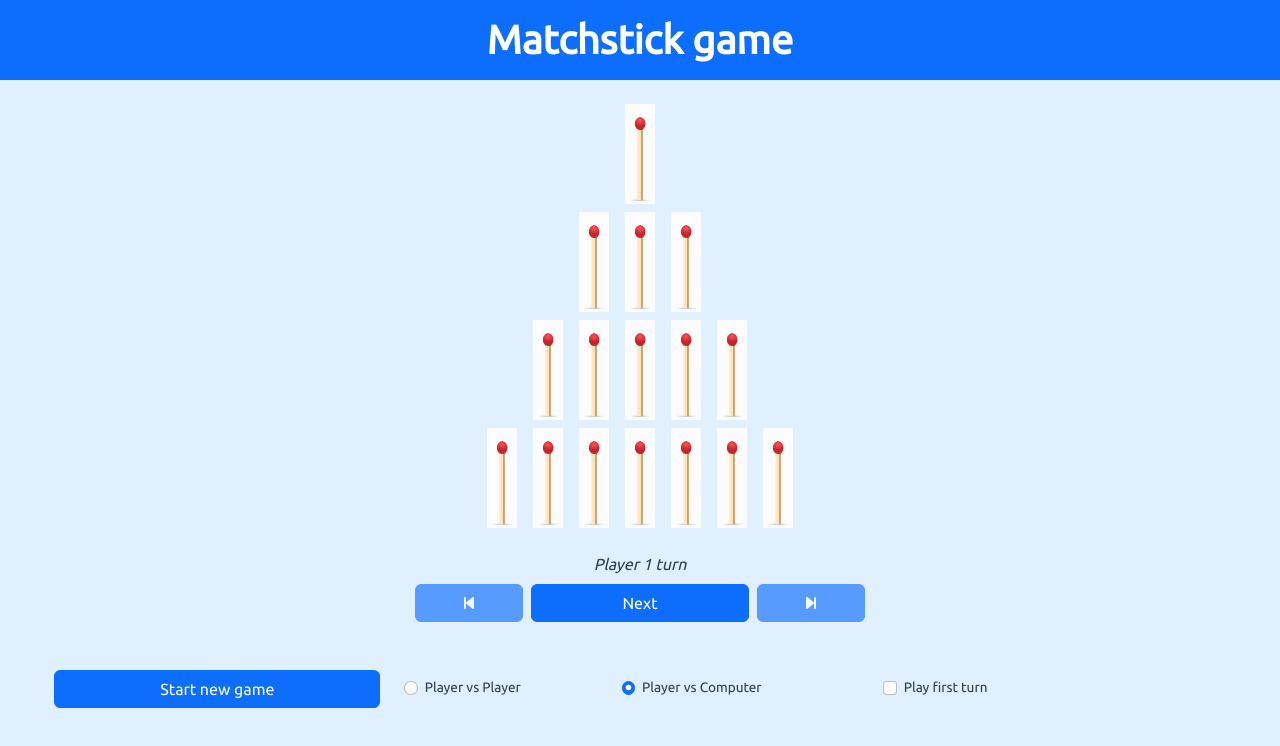
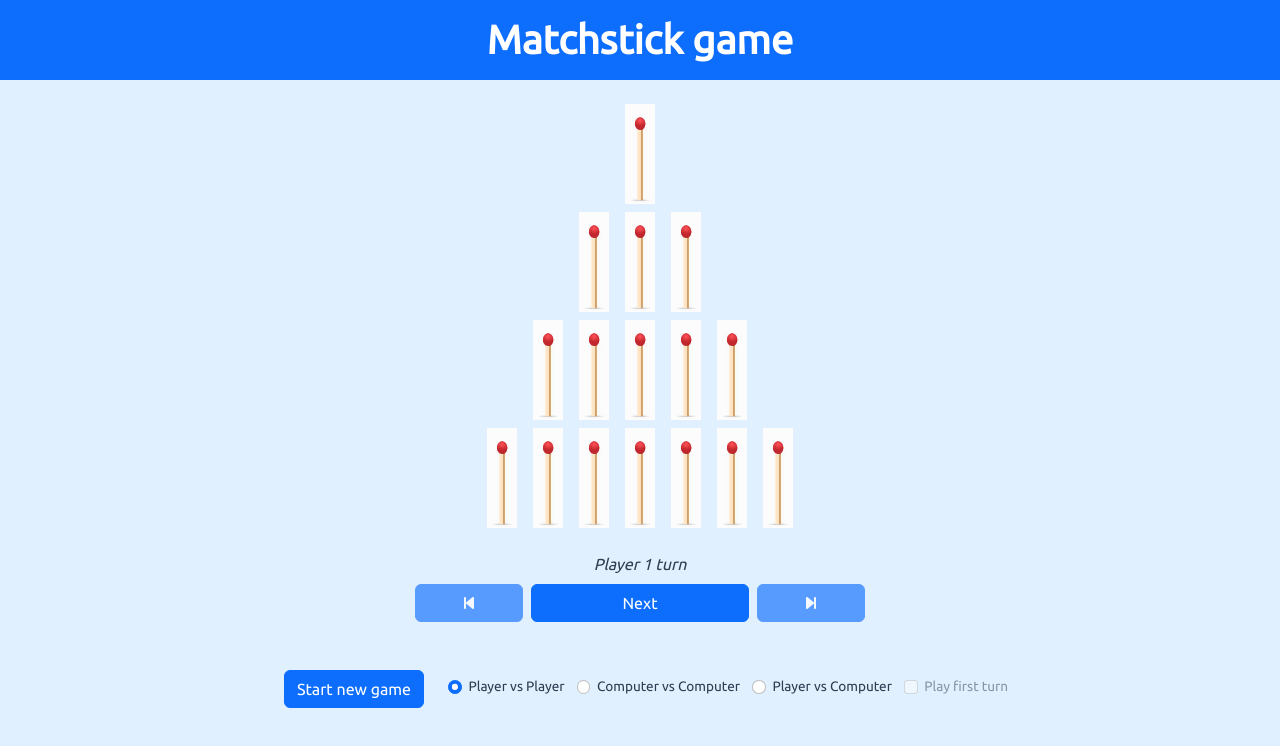
Before and after one commit to norwegian-blue/matchstick_game, a Vue app: page / in a window 1280 px wide. Shown: the top 746 px of the page. Built offline with nearby package versions, Linux system fonts and the light colour scheme.

Commit message:
Fixed new game component display and added bindings to form fields

```diff
--- a/src/components/NewGame.vue
+++ b/src/components/NewGame.vue
@@ -1,23 +1,36 @@
 <template>
     <div class="container-flex mt-5">
-    <form class="row justify-content-center">
-        <button type="submit" class="btn btn-primary mx-4 col-3 my-auto">Start new game</button>
-        <div class="form-check text-start col-2 my-auto mx-0">
-            <input class="form-check-input my-1" type="radio" name="flexRadioDefault" id="flexRadioDefault1">
-            <label class="form-check-label" for="flexRadioDefault1">
+    <form class="row justify-content-center align-items-center" @submit.prevent="startNewGame">
+        <!-- Start new game -->
+        <button type="submit" class="btn btn-primary col-auto mx-4">Start new game</button>
+
+        <!-- Player 1 vs Player 2-->
+        <div class="form-check text-start col-auto" style="width:fit-content">
+            <input class="form-check-input my-1" type="radio" name="radioPlayers" id="radioPvP" value="PvP" v-model="matchModeRadio">
+            <label class="form-check-label" for="radioPvP">
                 Player vs Player
             </label>
         </div>
-        <div class="col-6 row">
-            <div class="form-check text-start col-5 my-auto">
-                <input class="form-check-input my-1" type="radio" name="flexRadioDefault" id="flexRadioDefault2" checked>
-                <label class="form-check-label" for="flexRadioDefault2">
+
+        <!-- PC versus PC -->
+        <div class="form-check text-start col-auto">
+            <input class="form-check-input my-1" type="radio" name="radioPlayers" id="radioCvC" value="CvC" v-model="matchModeRadio">
+            <label class="form-check-label" for="radioCvC">
+                Computer vs Computer
+            </label>
+        </div>
+
+        <!-- Player vs PC -->
+        <div class="col-auto row">
+            <div class="form-check text-start col-auto">
+                <input class="form-check-input my-1" type="radio" name="radioPlayers" id="radioPvC" value="PvC" v-model="matchModeRadio">
+                <label class="form-check-label" for="radioPvC">
                     Player vs Computer
                 </label>
             </div>
-            <div class="form-check text-start col-4 my-auto">
-                <input class="form-check-input my-1" type="checkbox" value="" id="flexCheckDefault">
-                <label class="form-check-label" for="flexCheckDefault">
+            <div class="form-check text-start col-auto">
+                <input class="form-check-input my-1" type="checkbox" value="" id="checkPfirst" v-model="playerFirstCheck" :disabled="matchModeRadio !== 'PvC'">
+                <label class="form-check-label" for="checkPfirst">
                     Play first turn
                 </label>
             </div>
@@ -29,6 +42,18 @@
 <script>
 export default {
     name: "NewGame",
+    data() {
+        return {
+            playerFirstCheck: false,
+            matchModeRadio: "PvP",
+        }
+    },
+    methods: {
+        startNewGame() {
+            console.log(`Player first? ${this.playerFirstCheck}`);
+            console.log(`Match mode? ${this.matchModeRadio}`)
+        }
+    }
 }
 </script>
 
```
